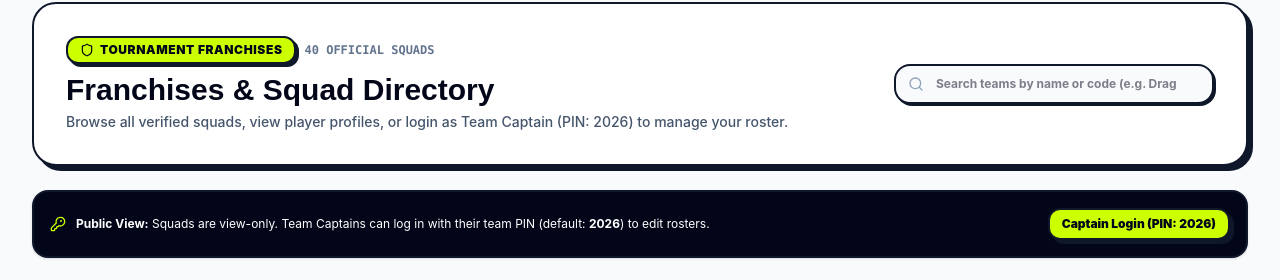
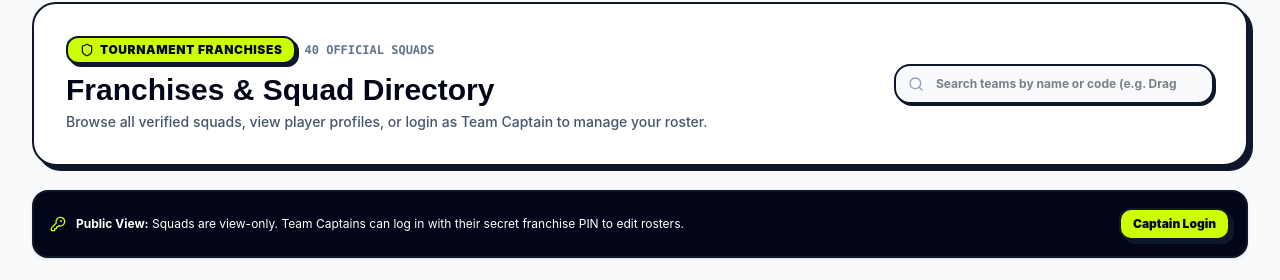
Before and after one commit to vamosan/Ruchi-Masters, a React (Vite) app: page / in a window 1280 px wide. Both pictures are taken after a click on the button "Explore Squads". Shown: the part 130-410 px from the top of the page. Built offline with nearby package versions, Linux system fonts and the light colour scheme; grey boxes are pictures that could not be loaded; a web font is replaced by a local one.

Commit message:
Remove all user-facing PIN number references from squad and team pages

```diff
--- a/src/components/auth/AuthModal.tsx
+++ b/src/components/auth/AuthModal.tsx
@@ -100,7 +100,7 @@ export const AuthModal: React.FC<Props> = ({ isOpen, onClose, initialTeamId }) =
         onClose();
       }, 800);
     } else {
-      setErrorMsg('Invalid franchise passcode. Default PIN is 2026. (If needed, click "Reset PIN").');
+      setErrorMsg('Invalid franchise PIN. Please enter the correct PIN or click "Forgot / Reset PIN".');
     }
   };
 
--- a/src/components/teams/TeamList.tsx
+++ b/src/components/teams/TeamList.tsx
@@ -133,7 +133,7 @@ export const TeamList: React.FC = () => {
             Franchises & Squad Directory
           </h1>
           <p className="text-xs sm:text-sm text-slate-600 mt-1 font-medium">
-            Browse all verified squads, view player profiles, or login as Team Captain (PIN: 2026) to manage your roster.
+            Browse all verified squads, view player profiles, or login as Team Captain to manage your roster.
           </p>
         </div>
 
@@ -168,7 +168,7 @@ export const TeamList: React.FC = () => {
             ) : currentUser.role === 'team' ? (
               <span><strong>Logged in as {currentUser.teamName} Captain:</strong> You have exclusive permission to edit your squad and upload player photos.</span>
             ) : (
-              <span><strong>Public View:</strong> Squads are view-only. Team Captains can log in with their team PIN (default: <strong>2026</strong>) to edit rosters.</span>
+              <span><strong>Public View:</strong> Squads are view-only. Team Captains can log in with their secret franchise PIN to edit rosters.</span>
             )}
           </span>
         </div>
@@ -177,7 +177,7 @@ export const TeamList: React.FC = () => {
           onClick={() => openAuthModal()}
           className="px-3 py-1.5 rounded-xl bg-[#CCFF00] text-slate-950 font-black text-xs sport-btn shrink-0"
         >
-          {currentUser.role === 'spectator' ? 'Captain Login (PIN: 2026)' : 'Switch Account'}
+          {currentUser.role === 'spectator' ? 'Captain Login' : 'Switch Account'}
         </button>
       </div>
 
--- a/src/data/initialData.ts
+++ b/src/data/initialData.ts
@@ -71,7 +71,7 @@ export const INITIAL_ANNOUNCEMENTS: Announcement[] = [
     category: 'Rule',
     pinned: true,
     author: 'Technical Committee',
-    content: 'Team captains can log in using their franchise PIN (default: 2026) to update player details, add new squad members, and change their PIN.'
+    content: 'Team captains can log in using their franchise PIN  to update player details, add new squad members, and change their PIN.'
   },
   {
     id: 'ann-3',
```
